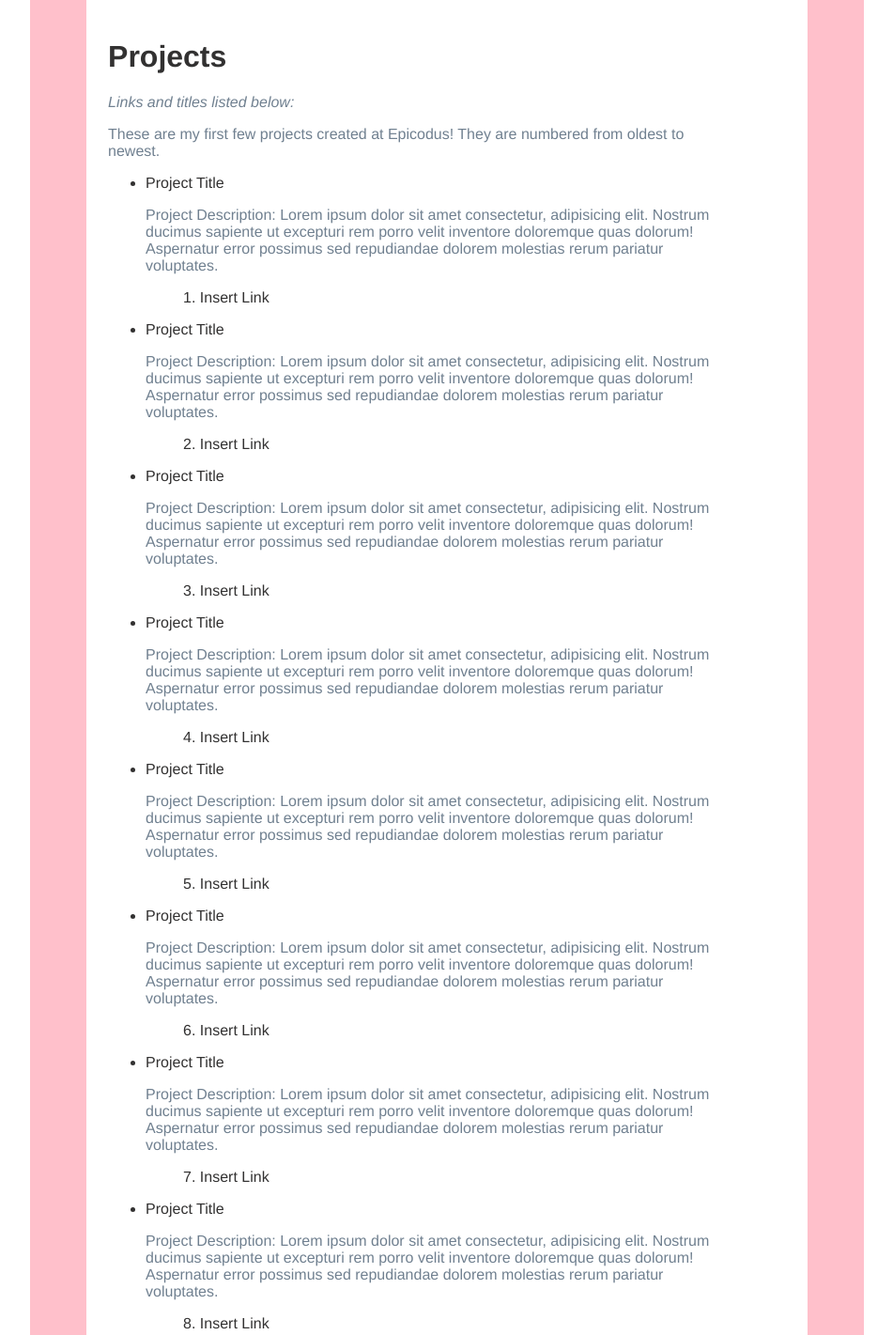
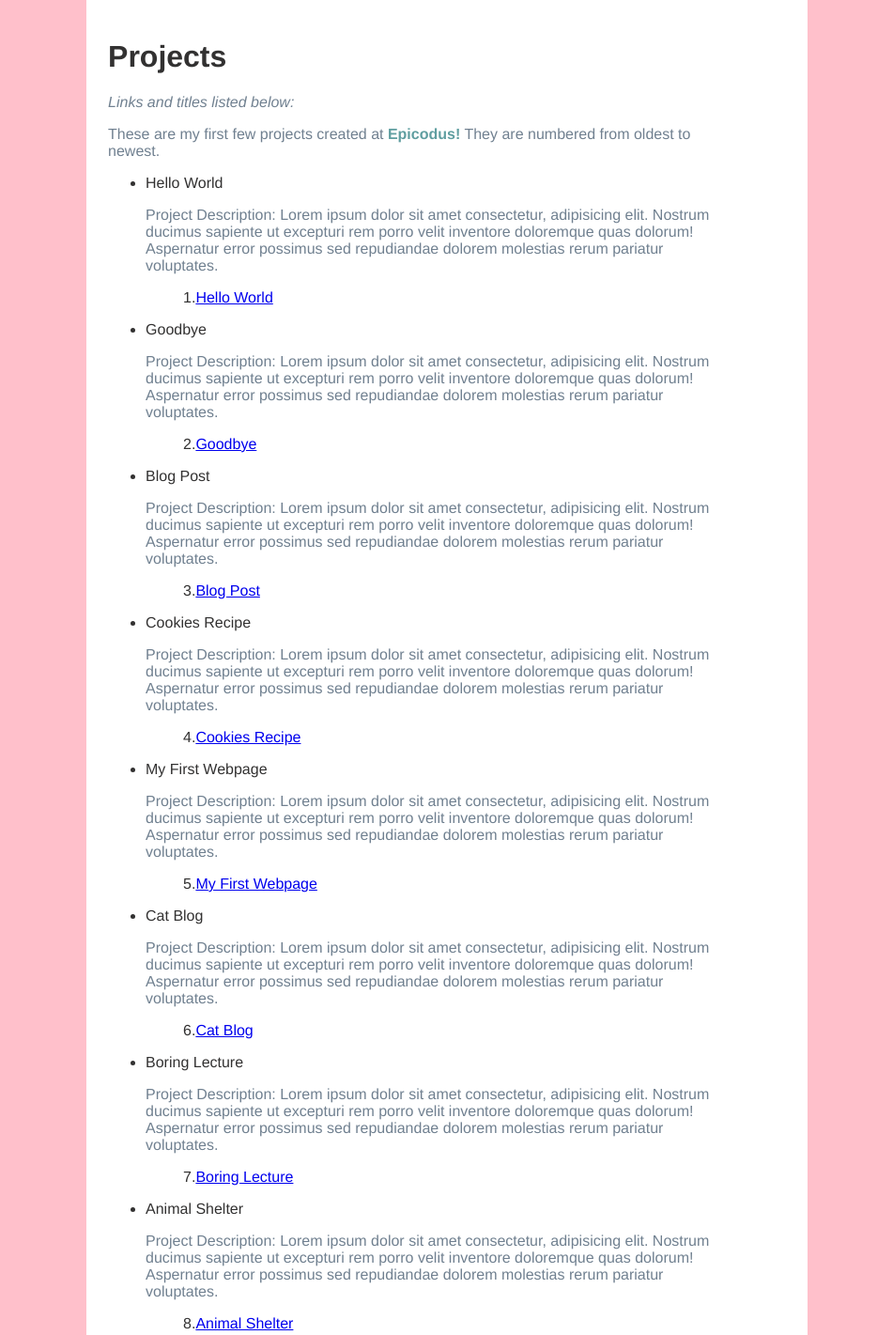
Before and after one commit to User8240/landing_page, a plain HTML site: page index.html in a window 1280 px wide. Shown: the part 804-2225 px from the top of the page at 94% size, without its empty margins (168-1119 px from the left). Drawn offline with Linux system fonts and the light colour scheme.

Commit message:
WIP: background color change, formatting bugfixes

```diff
--- a/css/styles.css
+++ b/css/styles.css
@@ -6,13 +6,14 @@
   margin-left: 15%;
   margin-right: 15%;
   margin: pink;
+  background-color: white;
 }
 
 .theme {
   text-align: left;
   font-family: Helvetica;
   font-weight: lighter;
-  background-color: white;
+  background-color: pink;
 }
 
 .center {
@@ -51,3 +52,8 @@
   color: slategray;
   font-weight: lighter;
 }
+
+.span {
+  color: cadetblue;
+  font-weight: bold;
+}
--- a/index.html
+++ b/index.html
@@ -32,47 +32,47 @@
     <h1>Projects</h1>
     <p><em>Links and titles listed below:</em></p>
 
-    <p class="text-format">These are my first few projects created at Epicodus! They are numbered from oldest to newest.
+    <p class="text-format">These are my first few projects created at <span class="span">Epicodus!</span> They are numbered from oldest to newest.
     <ul>
-      <li>Project Title</li>
+      <li>Hello World</li>
       <p>Project Description: Lorem ipsum dolor sit amet consectetur, adipisicing elit. Nostrum ducimus sapiente ut excepturi rem porro velit inventore doloremque quas dolorum! Aspernatur error possimus sed repudiandae dolorem molestias rerum pariatur voluptates.
       </p>
-        <ol>1. Insert Link</ol>
+        <ol>1.<a href="https://github.com/User8240/hello-world-">Hello World</a></ol>
       <p></p>
-      <li>Project Title</li>
+      <li>Goodbye</li>
       <p>Project Description: Lorem ipsum dolor sit amet consectetur, adipisicing elit. Nostrum ducimus sapiente ut excepturi rem porro velit inventore doloremque quas dolorum! Aspernatur error possimus sed repudiandae dolorem molestias rerum pariatur voluptates.
       </p>
-        <ol>2. Insert Link</ol>
+        <ol>2.<a href="https://github.com/User8240/Goodbye">Goodbye</a></ol>
       <p></p>
-      <li>Project Title</li>
+      <li>Blog Post</li>
       <p>Project Description: Lorem ipsum dolor sit amet consectetur, adipisicing elit. Nostrum ducimus sapiente ut excepturi rem porro velit inventore doloremque quas dolorum! Aspernatur error possimus sed repudiandae dolorem molestias rerum pariatur voluptates.
       </p>
-        <ol>3. Insert Link</ol>
+        <ol>3.<a href="https://github.com/User8240/Blog-post-">Blog Post</a></ol>
       <p></p>
-      <li>Project Title</li>
+      <li>Cookies Recipe</li>
       <p>Project Description: Lorem ipsum dolor sit amet consectetur, adipisicing elit. Nostrum ducimus sapiente ut excepturi rem porro velit inventore doloremque quas dolorum! Aspernatur error possimus sed repudiandae dolorem molestias rerum pariatur voluptates.
       </p>
-        <ol>4. Insert Link</ol>
+        <ol>4.<a href="https://github.com/User8240/Cookies-Recipe">Cookies Recipe</a></ol>
       <p></p>
-      <li>Project Title</li>
+      <li>My First Webpage</li>
         <p>Project Description: Lorem ipsum dolor sit amet consectetur, adipisicing elit. Nostrum ducimus sapiente ut excepturi rem porro velit inventore doloremque quas dolorum! Aspernatur error possimus sed repudiandae dolorem molestias rerum pariatur voluptates.
       </p>
-        <ol>5. Insert Link</ol>
+        <ol>5.<a href="https://github.com/User8240/My-First-Webpage">My First Webpage</a></ol>
       <p></p>
-      <li>Project Title</li>
+      <li>Cat Blog</li>
       <p>Project Description: Lorem ipsum dolor sit amet consectetur, adipisicing elit. Nostrum ducimus sapiente ut excepturi rem porro velit inventore doloremque quas dolorum! Aspernatur error possimus sed repudiandae dolorem molestias rerum pariatur voluptates.
       </p>
-        <ol>6. Insert Link</ol>
+        <ol>6.<a href="https://github.com/User8240/Cat-Blog">Cat Blog</a></ol>
       <p></p>
-      <li>Project Title</li>
+      <li>Boring Lecture</li>
       <p>Project Description: Lorem ipsum dolor sit amet consectetur, adipisicing elit. Nostrum ducimus sapiente ut excepturi rem porro velit inventore doloremque quas dolorum! Aspernatur error possimus sed repudiandae dolorem molestias rerum pariatur voluptates.
       </p>
-        <ol>7. Insert Link</ol>
+        <ol>7.<a href="https://github.com/User8240/boring_lecture">Boring Lecture</a></ol>
       <p></p>
-      <li>Project Title</li>
+      <li>Animal Shelter</li>
       <p>Project Description: Lorem ipsum dolor sit amet consectetur, adipisicing elit. Nostrum ducimus sapiente ut excepturi rem porro velit inventore doloremque quas dolorum! Aspernatur error possimus sed repudiandae dolorem molestias rerum pariatur voluptates.
       </p>
-        <ol>8. Insert Link</ol>
+        <ol>8.<a href="https://github.com/User8240/animal-shelter">Animal Shelter</a></ol>
       <p></p>
     </ul>
     </p>
```
